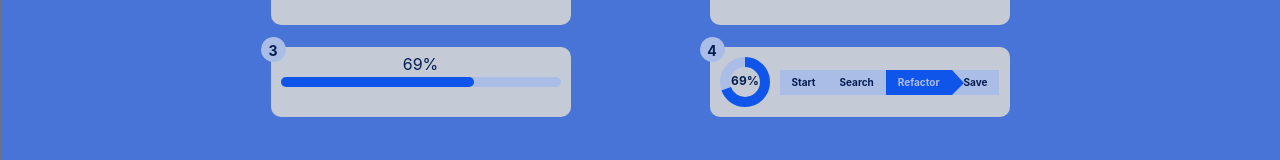
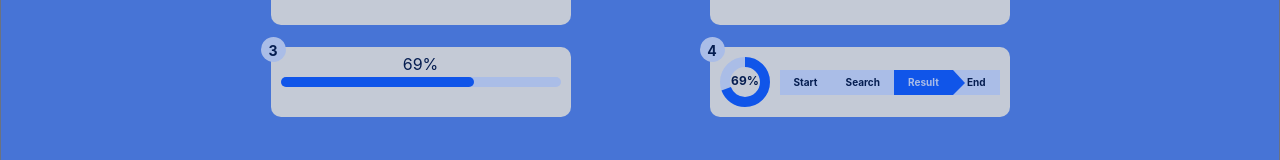
Before and after one commit to kozzztia/tailwind, a React (Vite) app: page / in a window 1280 px wide. Shown: the part 212-372 px from the top of the page. Built offline with nearby package versions, Linux system fonts and the light colour scheme.

Commit message:
corect stepProgressBar

```diff
--- a/src/components/ProgressBars/ProgressBars.tsx
+++ b/src/components/ProgressBars/ProgressBars.tsx
@@ -1,6 +1,7 @@
-import { useEffect, useMemo, useState } from "react";
+import { useEffect, useState } from "react";
 import React from "react";
 import styles from "./styles.module.css";
+import { steps } from "./consts";
 
 const ProgressBars = () => {
   const dashedCount = 10;
@@ -36,7 +37,7 @@ const ProgressBars = () => {
 
       <ProcentProgressBarTwo count={3} progress={progress} />
 
-      <StepProgressBar count={4} progress={progress} steps={["Start", "Search", "Refactor", "Save"]} />
+      <StepProgressBar count={4} progress={progress} />
     </div>
   );
 };
@@ -105,20 +106,28 @@ const ProcentProgressBarTwo: React.FC<{ count: number; progress: number }> = Rea
   }
 );
 
-const StepProgressBar: React.FC<{ count: number; progress: number; steps: string[] }> = React.memo(
-  ({ count, progress, steps }) => {
+const StepProgressBar: React.FC<{ count: number; progress: number }> = React.memo(
+  ({ count, progress }) => {
     const radius = 20;
     const circumference = 2 * Math.PI * radius;
     const offset = circumference - (progress / 100) * circumference;
+    const [step, setStep] = useState<string>(steps[0]);
 
-    // Определение текущего шага с использованием useMemo
-    const step = useMemo(() => {
-      if (progress <= 10 && progress > 0) return steps[0];
-      if (progress > 10 && progress <= 50) return steps[1];
-      if (progress > 50 && progress <= 90) return steps[2];
-      if (progress > 90 && progress <= 100) return steps[3];
-      return null;
-    }, [progress, steps]);
+    useEffect(() => {
+      const newStep = progress <= 10
+        ? steps[0]
+        : progress > 10 && progress <= 50
+        ? steps[1]
+        : progress > 50 && progress <= 90
+        ? steps[2]
+        : progress > 90
+        ? steps[3]
+        : "error";
+
+      if (newStep !== step) {
+        setStep(newStep);
+      }
+    }, [progress, step]);
 
     return (
       <Container count={count} className={styles.stepProgressBar}>
@@ -153,13 +162,14 @@ const StepProgressBar: React.FC<{ count: number; progress: number; steps: string
         </div>
         {/* Отображение текущего шага */}
         <div className={`${styles.section} ${styles.steps}`}>
-          {
-            steps.map((item) => (
-              <div key={item} className={`${styles.step} ${step === item ? styles.active : styles.inactive}`}>
-                {item}
-              </div>
-            ))
-          }
+          {steps.map((item) => (
+            <div
+              key={item}
+              className={`${styles.step} ${step === item ? styles.active : styles.inactive}`}
+            >
+              {item}
+            </div>
+          ))}
         </div>
       </Container>
     );
--- /dev/null
+++ b/src/components/ProgressBars/consts.ts
@@ -0,0 +1 @@
+export const steps = ["Start", "Search", "Result", "End"];
```
